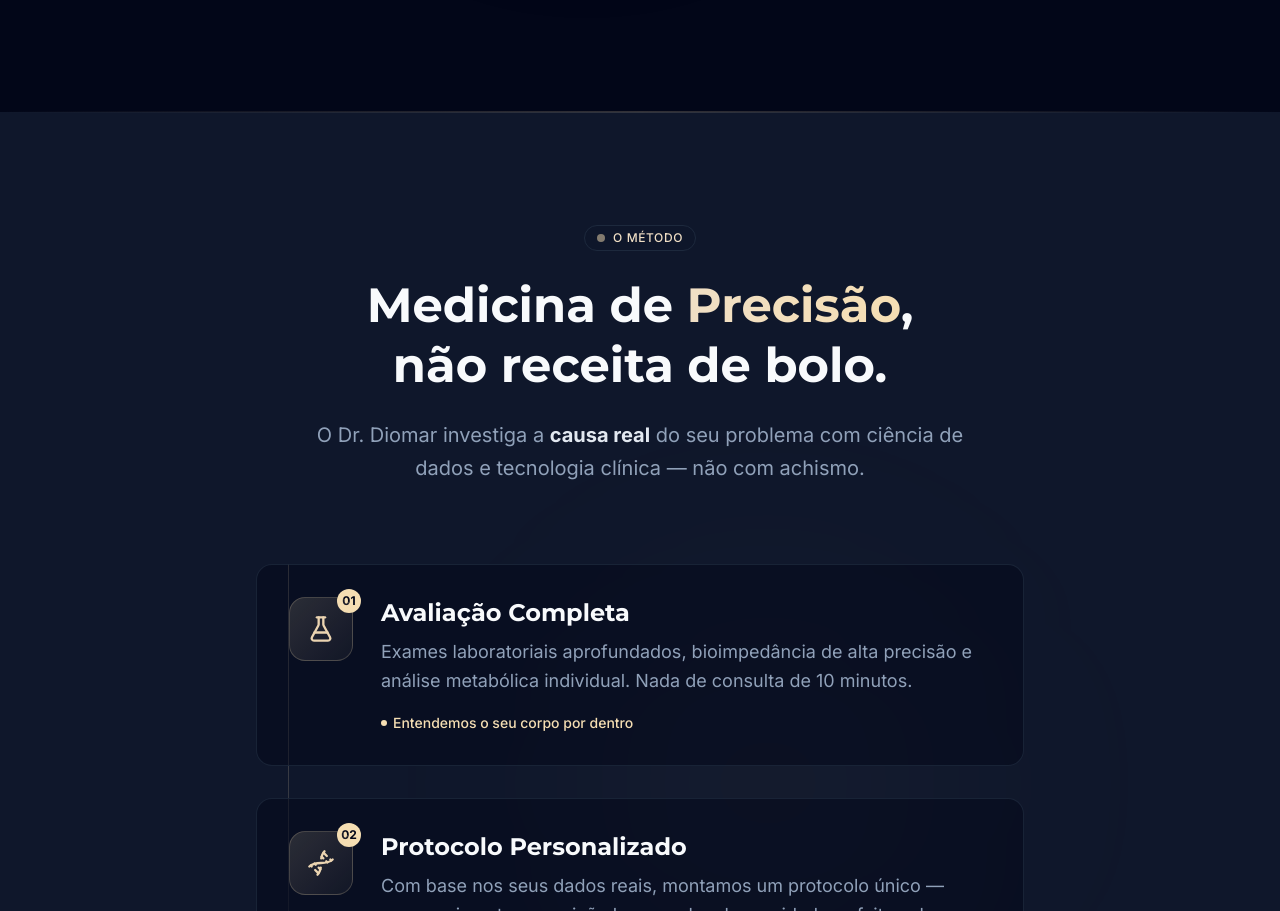
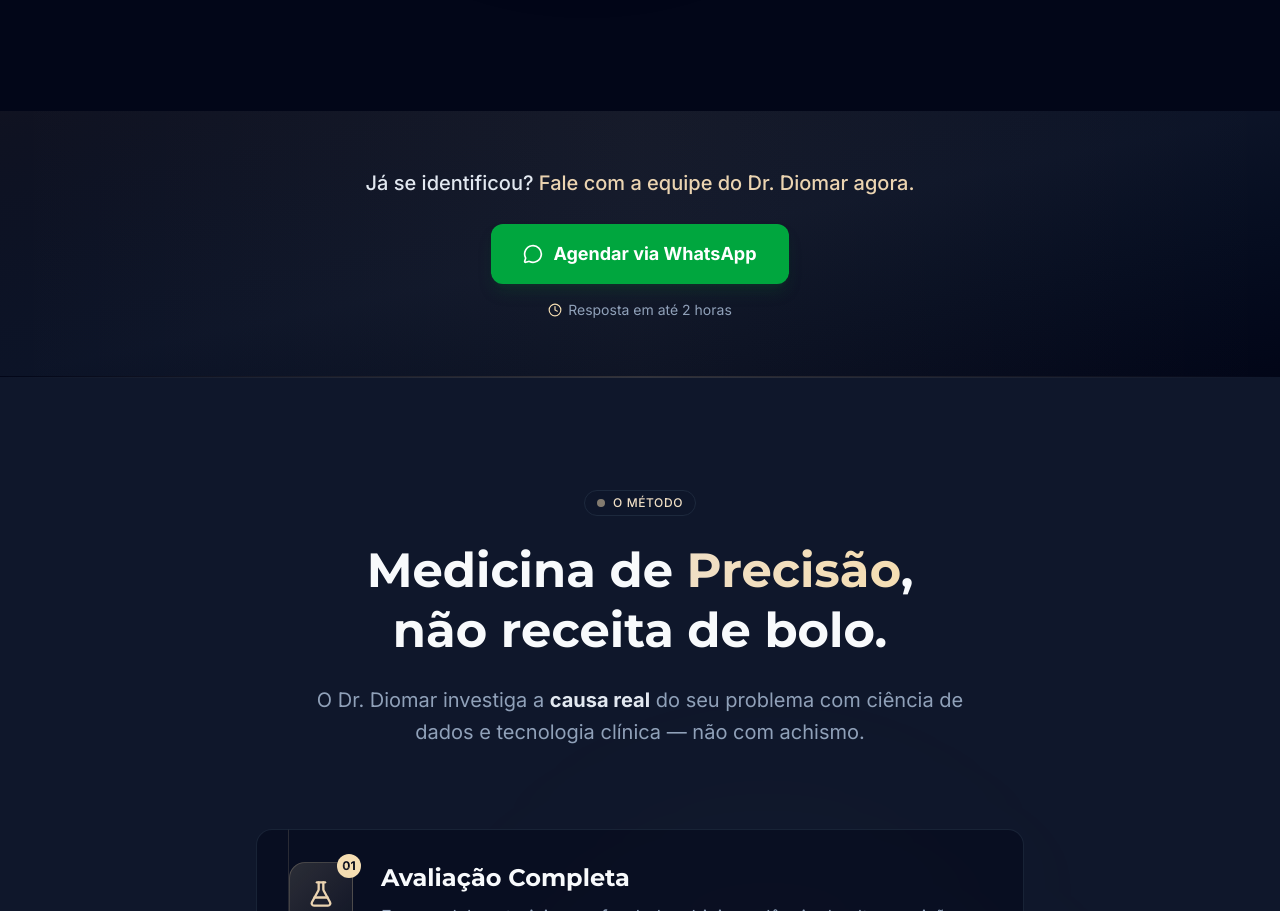
Before and after one commit to kiboxglx/drdiomar, a Next.js app: page / in a window 1280 px wide. Shown: the part 1759-2670 px from the top of the page. Built offline with nearby package versions, Linux system fonts and the light colour scheme; no server answers.

Commit message:
feat: Created InlineCTA component with WhatsApp CTA button, fade-in ani…
- src/components/InlineCTA.tsx
- src/app/page.tsx

GSD-Task: S02/T01

```diff
--- a/src/app/page.tsx
+++ b/src/app/page.tsx
@@ -11,6 +11,7 @@ import FinalCTA from "@/components/FinalCTA";
 import FAQ from "@/components/FAQ";
 import Footer from "@/components/Footer";
 import WhatsAppButton from "@/components/WhatsAppButton";
+import InlineCTA from "@/components/InlineCTA";
 import ExitIntent from "@/components/ExitIntent";
 import StickyCTA from "@/components/StickyCTA";
 
@@ -31,7 +32,7 @@ export default function Home() {
       <Hero />
       <SectionSeparator />
       <ProblemSection />
-      {/* InlineCTA placeholder — future slice */}
+      <InlineCTA />
       <SectionSeparator />
       <MethodSection />
       <SectionSeparator />
--- /dev/null
+++ b/src/components/InlineCTA.tsx
@@ -0,0 +1,72 @@
+"use client";
+
+import { motion } from "framer-motion";
+import { MessageCircle, Clock } from "lucide-react";
+import { useTracking } from "@/hooks/useTracking";
+
+const WHATSAPP_URL =
+  "https://wa.me/5538998269295?text=Ol%C3%A1%2C%20vim%20pelo%20site%20e%20gostaria%20de%20agendar%20uma%20consulta.";
+
+export default function InlineCTA() {
+  const { track } = useTracking();
+
+  const handleClick = () => {
+    track({
+      name: "whatsapp_click",
+      params: { location: "inline-cta" },
+    });
+  };
+
+  return (
+    <section
+      aria-label="Agendar consulta rápida"
+      className="relative py-10 md:py-14 overflow-hidden"
+    >
+      {/* Subtle gradient background */}
+      <div className="absolute inset-0 bg-gradient-to-br from-wheat-500/[0.06] via-slate-900/80 to-slate-950" />
+      <div className="absolute inset-0 bg-gradient-to-r from-transparent via-wheat-500/[0.04] to-transparent" />
+
+      <motion.div
+        initial={{ opacity: 0 }}
+        whileInView={{ opacity: 1 }}
+        viewport={{ once: true, margin: "-50px" }}
+        transition={{ duration: 0.5, ease: "easeOut" }}
+        className="container mx-auto px-4 md:px-6 relative z-10 max-w-2xl text-center"
+      >
+        <p className="text-lg md:text-xl text-slate-200 font-medium leading-relaxed mb-6">
+          Já se identificou?{" "}
+          <span className="text-wheat-400">
+            Fale com a equipe do Dr.&nbsp;Diomar agora.
+          </span>
+        </p>
+
+        {/* CTA button — full-width on mobile, auto-width centered on desktop */}
+        <a
+          href={WHATSAPP_URL}
+          target="_blank"
+          rel="noopener noreferrer"
+          onClick={handleClick}
+          className="inline-flex items-center justify-center gap-2.5
+            w-full md:w-auto
+            bg-green-600 hover:bg-green-500
+            text-white font-bold
+            py-4 px-8
+            text-lg
+            min-h-[48px]
+            rounded-xl
+            shadow-lg shadow-green-900/30
+            transition-colors active:scale-[0.98]"
+        >
+          <MessageCircle className="w-5 h-5 shrink-0" />
+          Agendar via WhatsApp
+        </a>
+
+        {/* Micro-copy */}
+        <div className="flex items-center justify-center gap-1.5 mt-4 text-sm text-slate-400">
+          <Clock className="w-3.5 h-3.5 text-wheat-500" />
+          <span>Resposta em até 2 horas</span>
+        </div>
+      </motion.div>
+    </section>
+  );
+}
```
